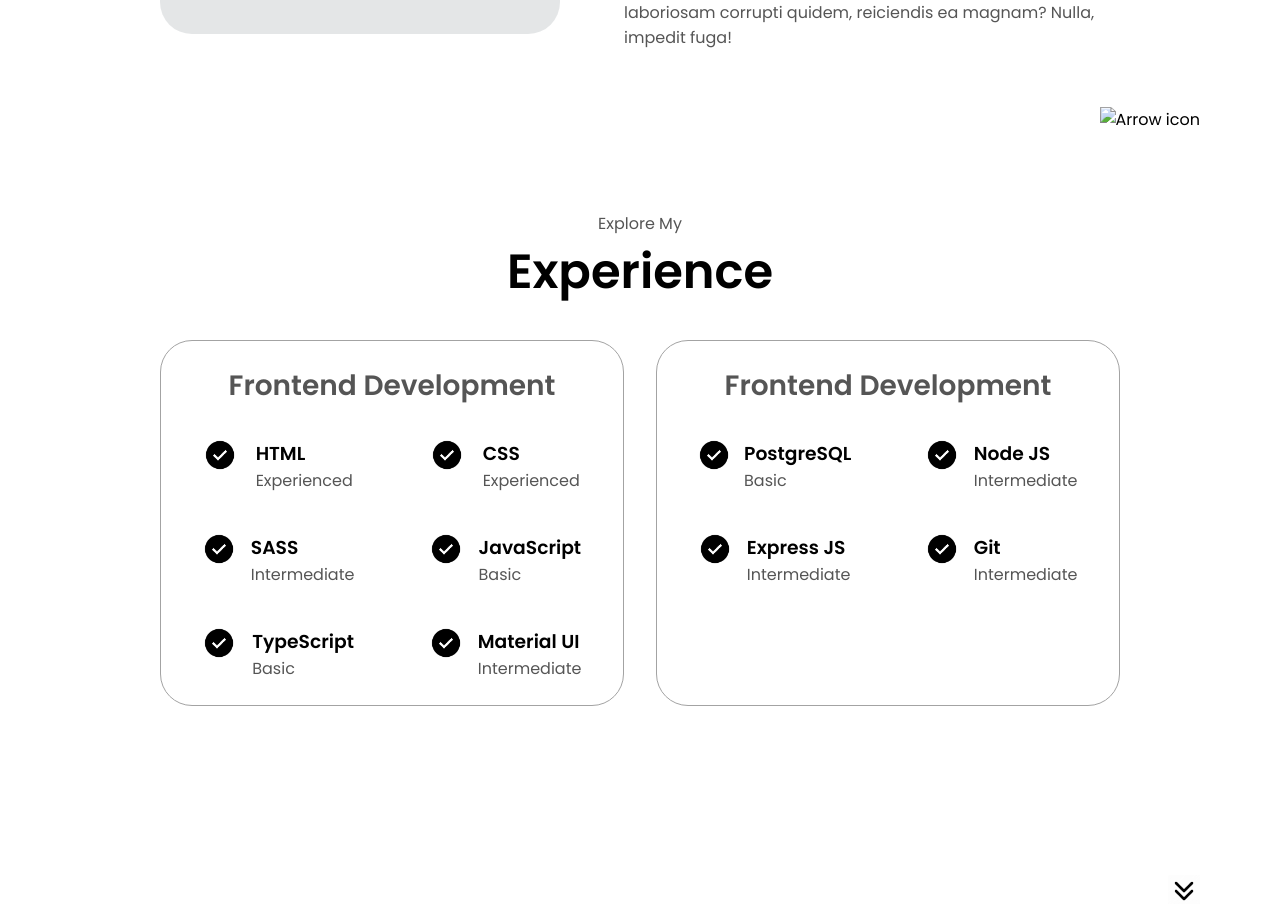
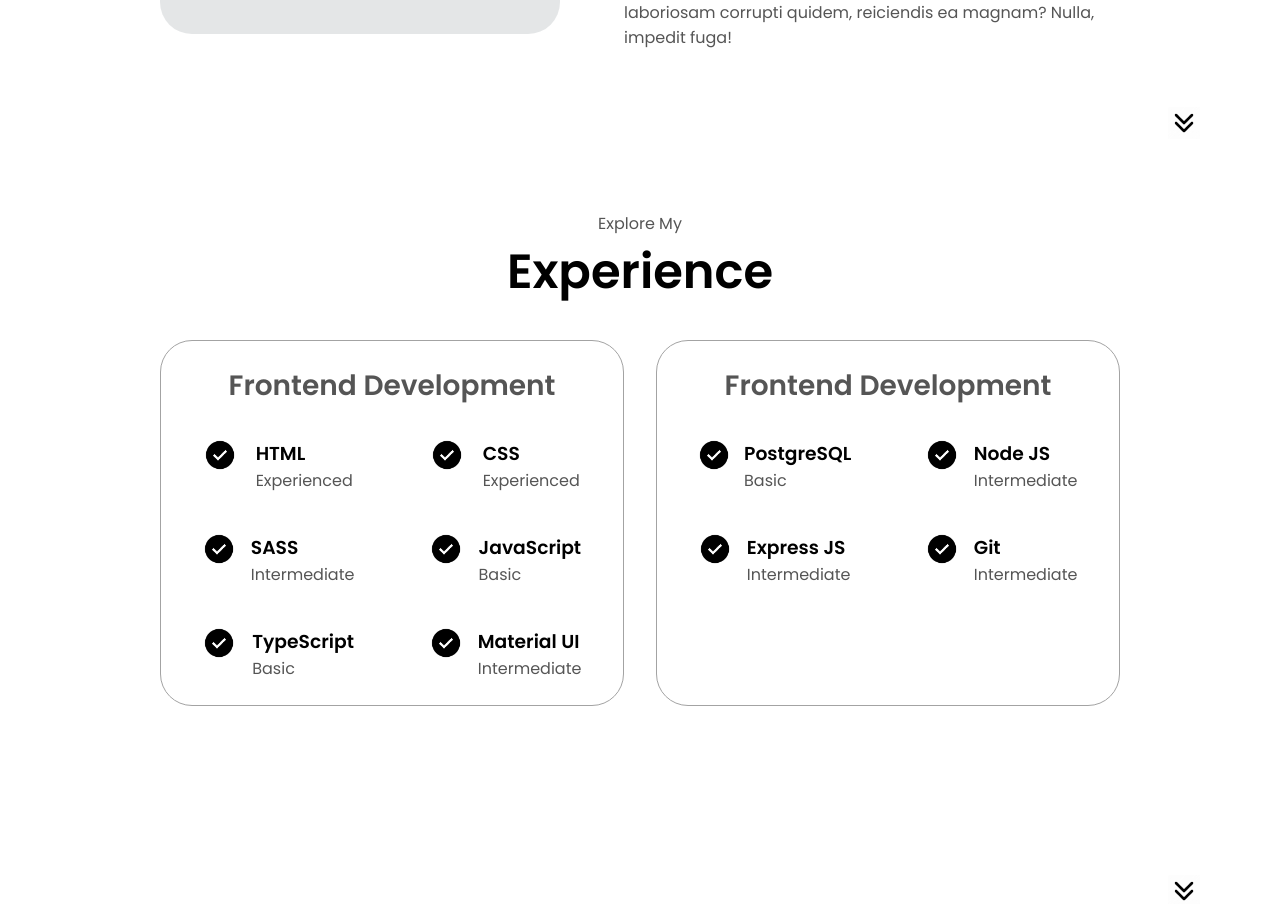
Before and after one commit to aash1104/portfolio, a plain HTML site: page index.html in a window 1280 px wide. Shown: the part 1485-2389 px from the top of the page. Drawn offline with Linux system fonts and the light colour scheme.

Commit message:
Update index.html

```diff
--- a/index.html
+++ b/index.html
@@ -116,7 +116,7 @@
         </div>
       </div>
       <img
-        src="./assets/arrow.png"
+        src="arrow.png"
         alt="Arrow icon"
         class="icon arrow"
         onclick="location.href='./#experience'"
```
